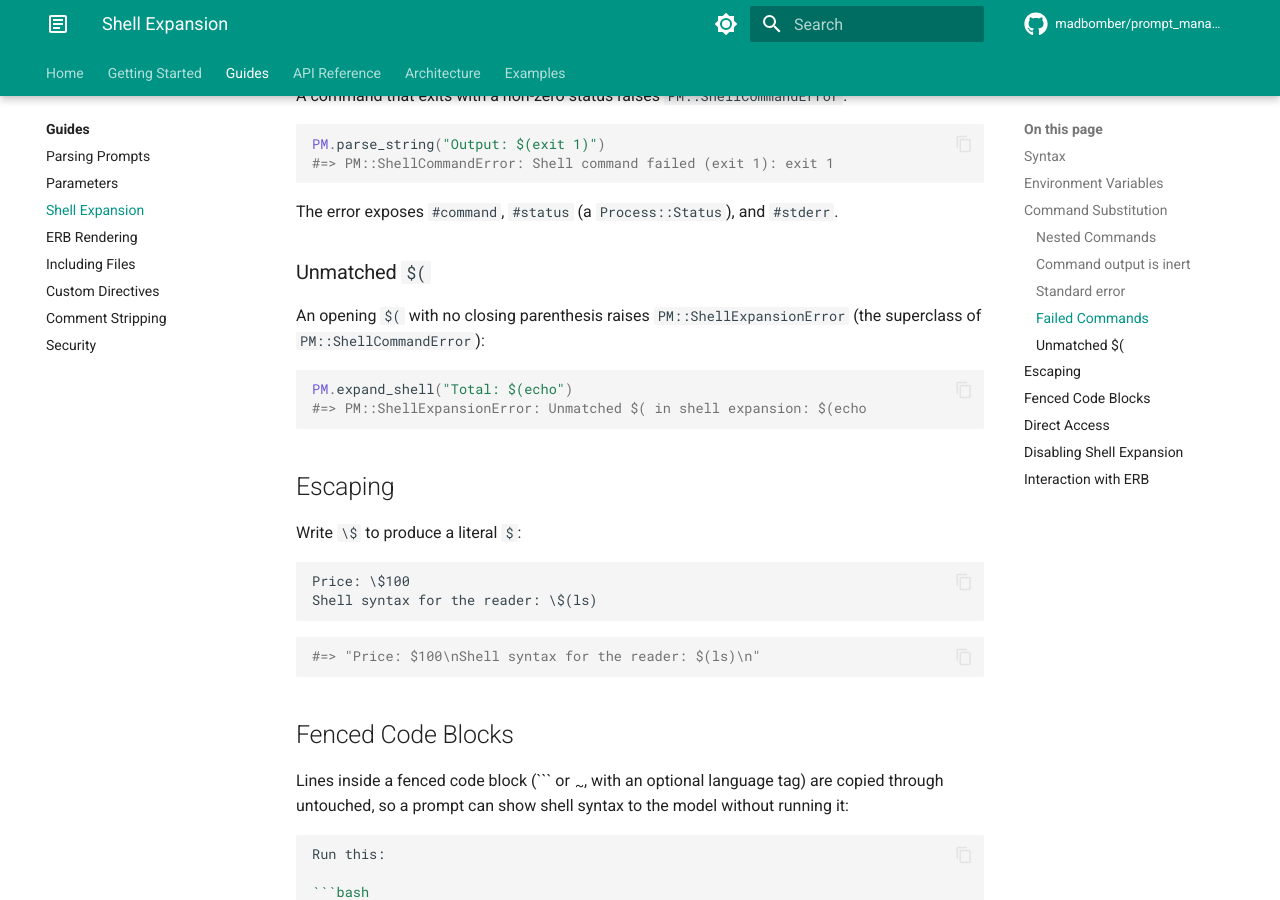
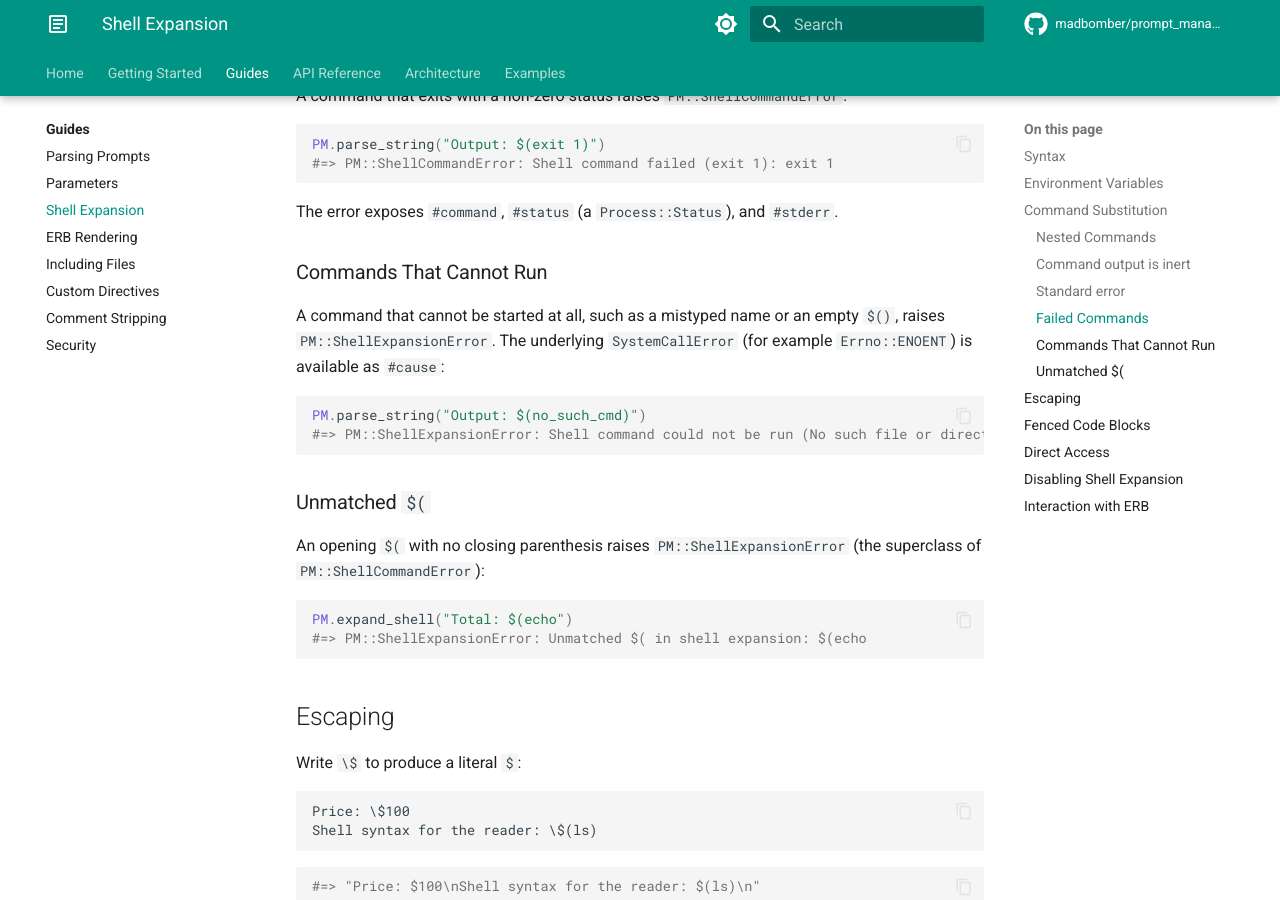
Before and after one commit to MadBomber/prompt_manager, an MkDocs documentation site: the page built from docs/guides/shell-expansion.md, in a window 1280 px wide and 900 px high, scrolled down 1902 px. Built offline with MkDocs 1.6.1 and Material for MkDocs 9.7.7, drawn with Linux system fonts in a browser that asks for light colours; comment, search, counter and statistics services are not loaded.

Commit message:
fix: raise ShellExpansionError for a missing command
Open3.capture3 runs a command without shell metacharacters directly,
so a $(command) that does not exist raised a bare Errno::ENOENT. That
escaped rescue PM::Error and looked like a missing prompt file.
Rescue SystemCallError around the call and re-raise as
PM::ShellExpansionError, keeping the original as cause. Document it.

Fixes #38

````diff
--- a/docs/api/pm-module.md
+++ b/docs/api/pm-module.md
@@ -136,7 +136,7 @@ PM.expand_shell("User: $USER, Date: $(date +%Y-%m-%d)")
 #=> "User: dewayne, Date: 2026-11-01"
 ```
 
-**Raises:** `PM::ShellCommandError` if a command exits non-zero (`#command`, `#status`, `#stderr`); `PM::ShellExpansionError` for an unmatched `$(`.
+**Raises:** `PM::ShellCommandError` if a command exits non-zero (`#command`, `#status`, `#stderr`); `PM::ShellExpansionError` for an unmatched `$(` or a command that cannot be started.
 
 ---
 
--- a/docs/architecture/processing-pipeline.md
+++ b/docs/architecture/processing-pipeline.md
@@ -76,7 +76,7 @@ Input:  "User: $USER\nDate: $(date +%Y-%m-%d)"
 Output: "User: dewayne\nDate: 2026-11-01"
 ```
 
-Errors: `PM::ShellCommandError` for a non-zero exit, `PM::ShellExpansionError` for an unmatched `$(`.
+Errors: `PM::ShellCommandError` for a non-zero exit, `PM::ShellExpansionError` for an unmatched `$(` or a command that cannot be started.
 
 ## Stage 4: ERB Rendering
 
--- a/docs/guides/shell-expansion.md
+++ b/docs/guides/shell-expansion.md
@@ -83,6 +83,17 @@ PM.parse_string("Output: $(exit 1)")
 ```
 
 The error exposes `#command`, `#status` (a `Process::Status`), and `#stderr`.
+
+### Commands That Cannot Run
+
+A command that cannot be started at all, such as a mistyped name or an empty
+`$()`, raises `PM::ShellExpansionError`. The underlying `SystemCallError` (for
+example `Errno::ENOENT`) is available as `#cause`:
+
+```ruby
+PM.parse_string("Output: $(no_such_cmd)")
+#=> PM::ShellExpansionError: Shell command could not be run (No such file or directory - no_such_cmd): no_such_cmd
+```
 
 ### Unmatched `$(`
 
````
Also changed, not shown: CHANGELOG.md (+4 -0 lines), README.md (+1 -1 lines), docs/api/errors.md (+1 -1 lines), 2 other files.
